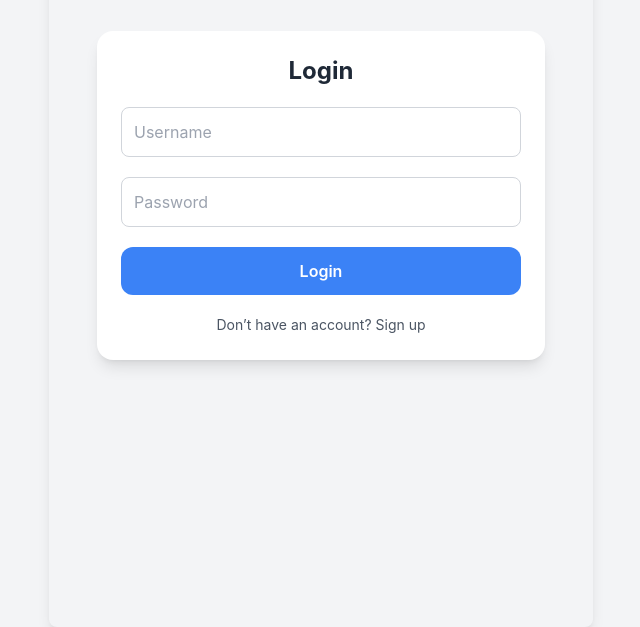
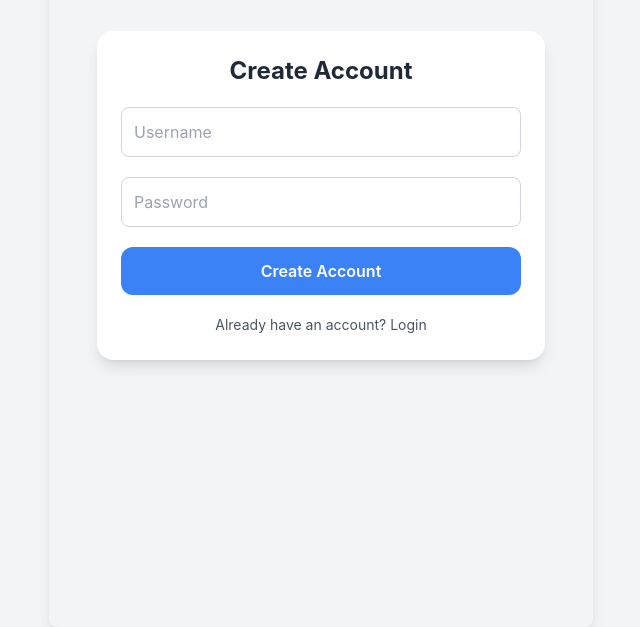
Before and after one commit to Subhamgtm15/expense-tracker, a React (Create React App) app in the folder client/: page /signup in a window 1280 px wide. Shown: the part 237-864 px from the top of the page, without its empty margins (319-959 px from the left). Built offline with nearby package versions, Linux system fonts and the light colour scheme.

Commit message:
implemented react router

```diff
--- a/client/package.json
+++ b/client/package.json
@@ -9,6 +9,7 @@
     "@testing-library/user-event": "^13.5.0",
     "react": "^18.2.0",
     "react-dom": "^18.2.0",
+    "react-router-dom": "^7.11.0",
     "react-scripts": "5.0.1",
     "recharts": "^3.5.1",
     "web-vitals": "^2.1.4"
--- a/client/src/App.js
+++ b/client/src/App.js
@@ -1,35 +1,29 @@
-import { useState } from "react";
+import { Routes, Route, Navigate, useNavigate } from 'react-router-dom';
 import Main from "./components/main";
 import Signup from "./components/signup";
 import Login from "./components/login";
+
 function App() {
+  const navigate = useNavigate();
   const token = localStorage.getItem("token");
 
-  const [screenState, setScreenState] = useState(token?'main':'login')
-  function gotoLogin() {
-    setScreenState('login')
+  function logout() {
+    localStorage.removeItem('token');
+    navigate('/login');
   }
 
-  function gotoSignUp() {
-    setScreenState('signup')
-  }
-  function gotoMain() {
-    setScreenState('main')
-  }
-
-  function logout(){
-    localStorage.removeItem('token');
-    setScreenState('login');
-  }
   return (
     <div className="min-h-screen bg-gray-100 flex items-center justify-center">
       <div className=" p-8 rounded-lg shadow-lg">
-        {(screenState === 'login') && <Login gotoSignUp={gotoSignUp} gotoMain={gotoMain} />}
-        {(screenState === 'signup') && <Signup gotoLogin={gotoLogin} />}
-        {(screenState === 'main') && <Main onLogout={logout}/>}
+        <Routes>
+          <Route path="/login" element={<Login />} />
+          <Route path="/signup" element={<Signup />} />
+          <Route path="/" element={token ? <Main onLogout={logout}/> : <Navigate to="/login" replace />} />
+        </Routes>
       </div>
     </div>
   );
 }
 
+
 export default App;
--- /dev/null
+++ b/client/src/components/RequireAuth.jsx
@@ -0,0 +1,7 @@
+import { Navigate } from "react-router-dom";
+
+export default function RequireAuth({ children }) {
+  const token = localStorage.getItem("token");
+  if (!token) return <Navigate to="/login" replace />;
+  return children;
+}
--- a/client/src/components/login.jsx
+++ b/client/src/components/login.jsx
@@ -1,10 +1,12 @@
 import { useState } from "react";
-
-export default function Login({ gotoSignUp, gotoMain }) {
+import { useNavigate } from 'react-router-dom';
+export default function Login() {
     const [username, setUsername] = useState("");
     const [password, setPassword] = useState("");
     const [loading, setLoading] = useState(false);
     const [error, setError] = useState("");
+
+    const navigate = useNavigate();
 
     async function handleSubmit(e) {
         e.preventDefault();
@@ -25,7 +27,9 @@ export default function Login({ gotoSignUp, gotoMain }) {
                 return;
             }
             localStorage.setItem("token", data.accessToken);
-            gotoMain();
+   console.log("Token saved:", localStorage.getItem("token"));
+   navigate('/');
+   console.log("Navigate called to /");
             setUsername("");
             setPassword("");
         } catch (err) {
@@ -76,7 +80,7 @@ export default function Login({ gotoSignUp, gotoMain }) {
 
                 <button
                     type="button"
-                    onClick={gotoSignUp}
+                    onClick={()=>{navigate('/signup')}}
                     className="text-center text-sm text-gray-600 hover:underline w-full"
                 >
                     Don’t have an account? Sign up
--- a/client/src/components/signup.jsx
+++ b/client/src/components/signup.jsx
@@ -1,10 +1,12 @@
 import { useState } from "react";
+import { useNavigate } from 'react-router-dom';
 
 export default function Signup({ gotoLogin }) {
   const [username, setUsername] = useState("");
   const [password, setPassword] = useState("");
   const [loading, setLoading] = useState(false);
   const [error, setError] = useState("");
+  const navigate = useNavigate();
 
   async function handleSubmit(e) {
     e.preventDefault();
@@ -27,7 +29,7 @@ export default function Signup({ gotoLogin }) {
 
       setUsername("");
       setPassword("");
-      gotoLogin();
+      navigate('/login')
     } catch (err) {
       setError("Server not reachable. Please try again.");
     } finally {
@@ -77,7 +79,7 @@ export default function Signup({ gotoLogin }) {
 
         <button
           type="button"
-          onClick={gotoLogin}
+          onClick={()=>{navigate('/login')}}
           className="text-center text-sm text-gray-600 hover:underline w-full"
         >
           Already have an account? Login
--- a/client/src/index.js
+++ b/client/src/index.js
@@ -3,11 +3,14 @@ import ReactDOM from 'react-dom/client';
 import './index.css';
 import App from './App';
 import reportWebVitals from './reportWebVitals';
+import { BrowserRouter } from 'react-router-dom';
 
 const root = ReactDOM.createRoot(document.getElementById('root'));
 root.render(
   <React.StrictMode>
+    <BrowserRouter>
     <App />
+    </BrowserRouter>
   </React.StrictMode>
 );
 
--- a/package.json
+++ b/package.json
@@ -12,6 +12,9 @@
     "concurrently": "^8.2.2",
     "dotenv": "^17.2.3",
     "express": "^5.2.1",
-    "jsonwebtoken": "^9.0.3"
+    "jsonwebtoken": "^9.0.3",
+    "react": "^18.2.0",
+    "react-dom": "^18.2.0",
+    "react-router-dom": "^6.22.3"
   }
 }
```
Also changed, not shown: 2 other files (tests, documents, lock files or other folders).
